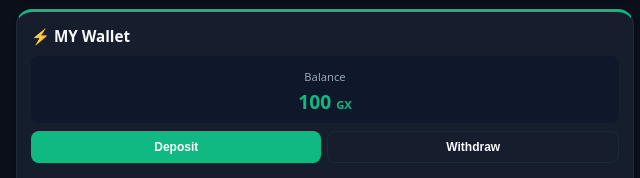
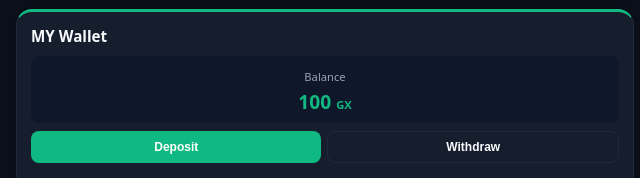
Before and after one commit to kevinmorgan2949-dev/Grade-x-app, a website: page index.html in a window 1280 px wide. Shown: the part 478-656 px from the top of the page, 0-640 px from the left. Drawn offline with Linux system fonts and the light colour scheme.

Commit message:
update index.html

```diff
--- a/index.html
+++ b/index.html
@@ -66,7 +66,7 @@
         <!-- Card 3: Wallet & Staking -->
         <!-- Card 3: Wallet & Staking -->
 <div class="card card-wallet">
-    <h3>⚡ MY Wallet</h3>
+    <h3>  MY Wallet</h3>
     <div class="balance-box">
         <span>Balance</span>
         <h2>100 <small>GX</small></h2>
```
